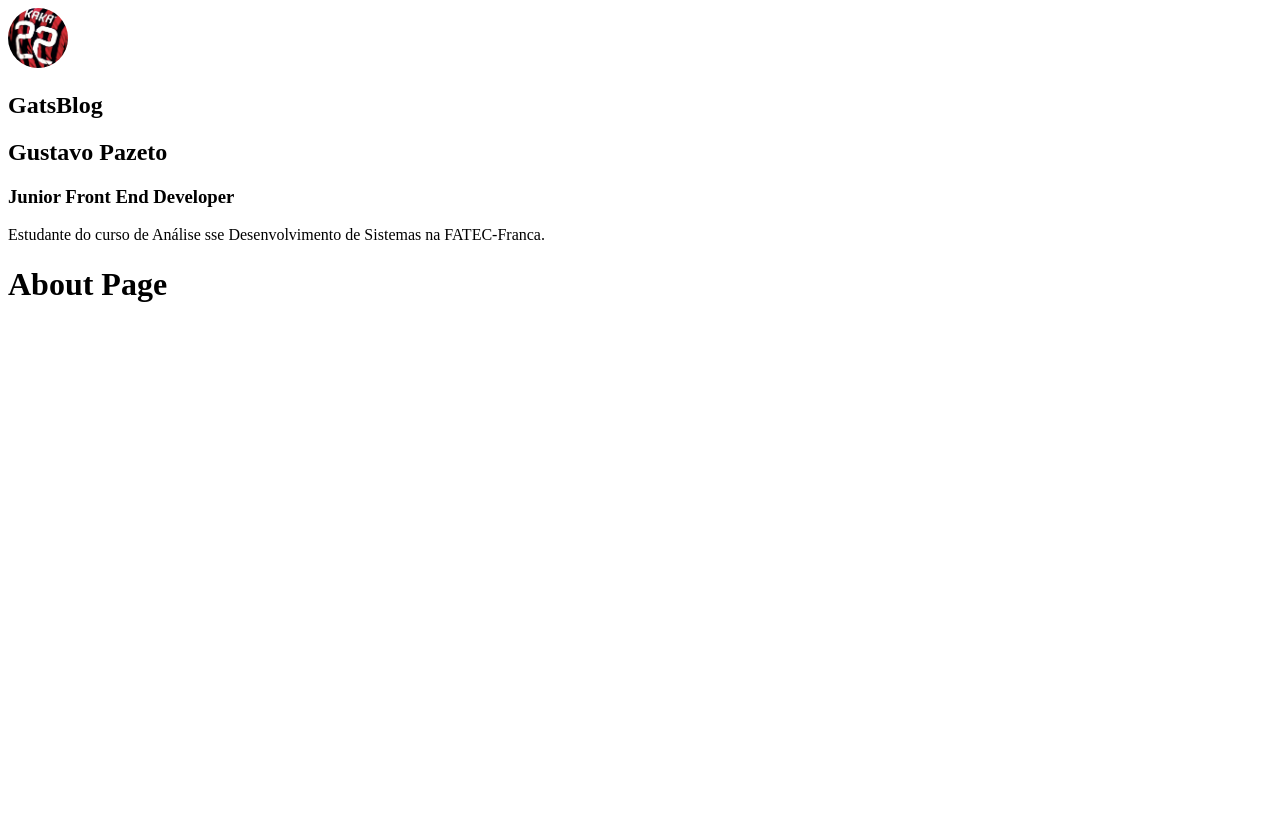
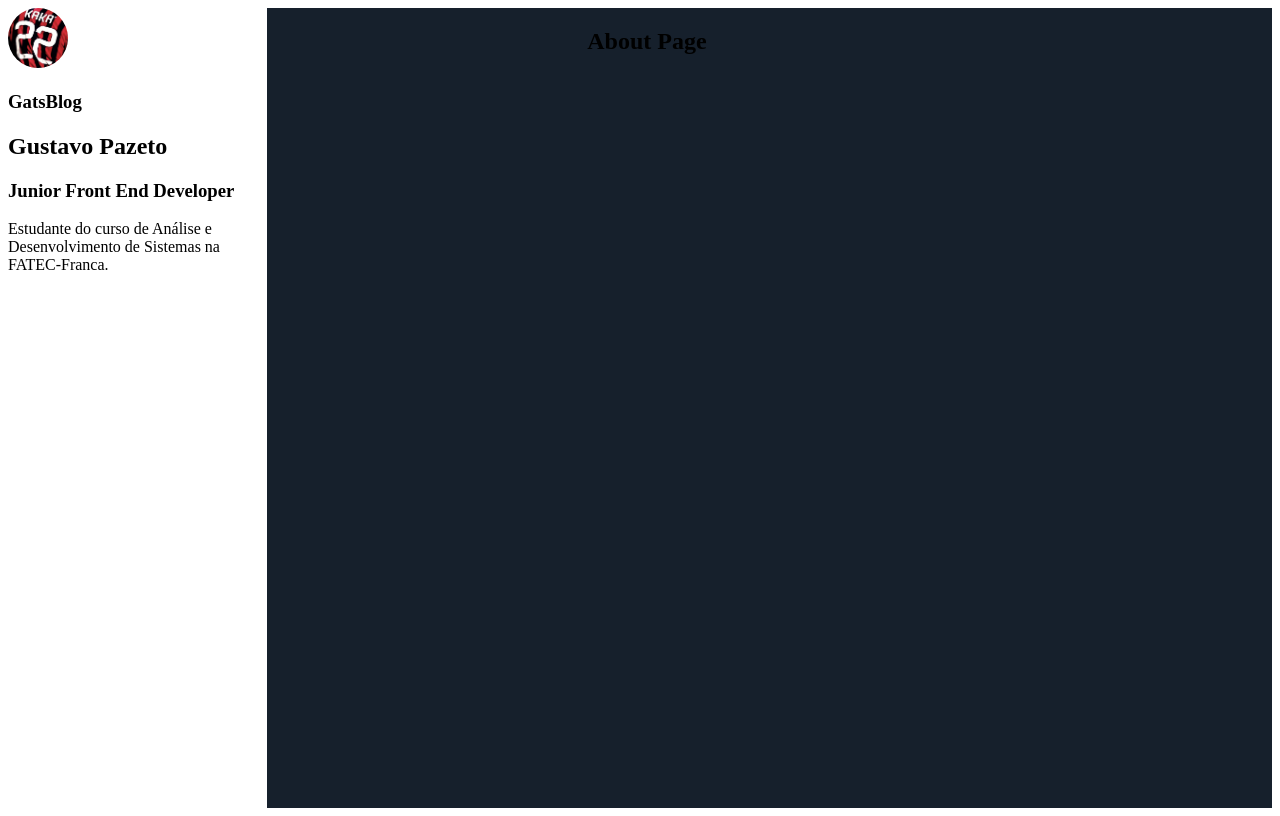
Before and after one commit to Pazeto22/gatsblog, a Gatsby site: page /about in a window 1280 px wide. Built offline with nearby package versions, Linux system fonts and the light colour scheme; Gatsby itself is replaced by a stand-in of ours.

Commit message:
styled components part1

```diff
--- a/gatsby-config.js
+++ b/gatsby-config.js
@@ -2,11 +2,12 @@ module.exports = {
   siteMetadata: {
     title: `GatsBlog`,
     // description: `A PWA project that exists to learn some things like gatsby, react, etc...`,
-    description: `Estudante do curso de Análise sse Desenvolvimento de Sistemas na FATEC-Franca.`,
+    description: `Estudante do curso de Análise e Desenvolvimento de Sistemas na FATEC-Franca.`,
     author: `Gustavo Pazeto`,
     position: `Junior Front End Developer`
   },
   plugins: [
+    `gatsby-plugin-styled-components`,
     `gatsby-plugin-react-helmet`,
     {
       resolve: `gatsby-source-filesystem`,
--- a/package.json
+++ b/package.json
@@ -6,17 +6,20 @@
   "author": "Kyle Mathews <mathews.kyle@gmail.com>",
   "dependencies": {
     "gatsby": "^2.19.45",
+    "gatsby-cli": "^2.11.2",
     "gatsby-image": "^2.2.44",
     "gatsby-plugin-manifest": "^2.2.48",
     "gatsby-plugin-offline": "^3.0.41",
     "gatsby-plugin-react-helmet": "^3.1.24",
     "gatsby-plugin-sharp": "^2.4.13",
+    "gatsby-plugin-styled-components": "^3.2.1",
     "gatsby-source-filesystem": "^2.1.56",
     "gatsby-transformer-sharp": "^2.3.19",
     "prop-types": "^15.7.2",
     "react": "^16.12.0",
     "react-dom": "^16.12.0",
-    "react-helmet": "^5.2.1"
+    "react-helmet": "^5.2.1",
+    "styled-components": "^5.0.1"
   },
   "devDependencies": {
     "cross-env": "^7.0.2",
--- /dev/null
+++ b/src/components/Layout/index.js
@@ -0,0 +1,33 @@
+import React from "react"
+import PropTypes from "prop-types"
+import Profile from "../Profile"
+
+import styled from 'styled-components'
+
+const LayoutWrapper = styled.section`
+  display: flex;
+`
+
+const LayoutMain = styled.main`
+  background: #16202c;
+  min-height: 100vh;
+  padding: 0 3.75rem 0 20rem;
+  width: 100%;
+`
+
+const Layout = ({ children }) => {
+  return (
+    <LayoutWrapper>
+    <aside>
+      <Profile />
+    </aside>
+    <LayoutMain>{children}</LayoutMain>
+    </LayoutWrapper>
+  )
+}
+
+Layout.propTypes = {
+  children: PropTypes.node.isRequired,
+}
+
+export default Layout
--- a/src/components/layout.js
+++ /dev/null
@@ -1,20 +0,0 @@
-import React from "react"
-import PropTypes from "prop-types"
-import Profile from "./Profile"
-
-const Layout = ({ children }) => {
-  return (
-    <>
-    <aside>
-      <Profile />
-    </aside>
-    <main>{children}</main>
-    </>
-  )
-}
-
-Layout.propTypes = {
-  children: PropTypes.node.isRequired,
-}
-
-export default Layout
--- a/src/pages/404.js
+++ b/src/pages/404.js
@@ -1,6 +1,6 @@
 import React from "react"
 
-import Layout from "../components/layout"
+import Layout from "../components/Layout"
 import SEO from "../components/seo"
 
 const NotFoundPage = () => (
--- a/src/pages/about.js
+++ b/src/pages/about.js
@@ -1,6 +1,6 @@
 import React from 'react'
 
-import Layout from "../components/layout"
+import Layout from "../components/Layout"
 import SEO from "../components/seo"
 
 const AboutPage = () => ( // usando parenteses não precisa da palavra return
--- a/src/pages/index.js
+++ b/src/pages/index.js
@@ -1,6 +1,6 @@
 import React from "react"
 
-import Layout from "../components/layout"
+import Layout from "../components/Layout"
 import SEO from "../components/seo"
 
 const IndexPage = () => (
```
Also changed, not shown: 1 other file.
